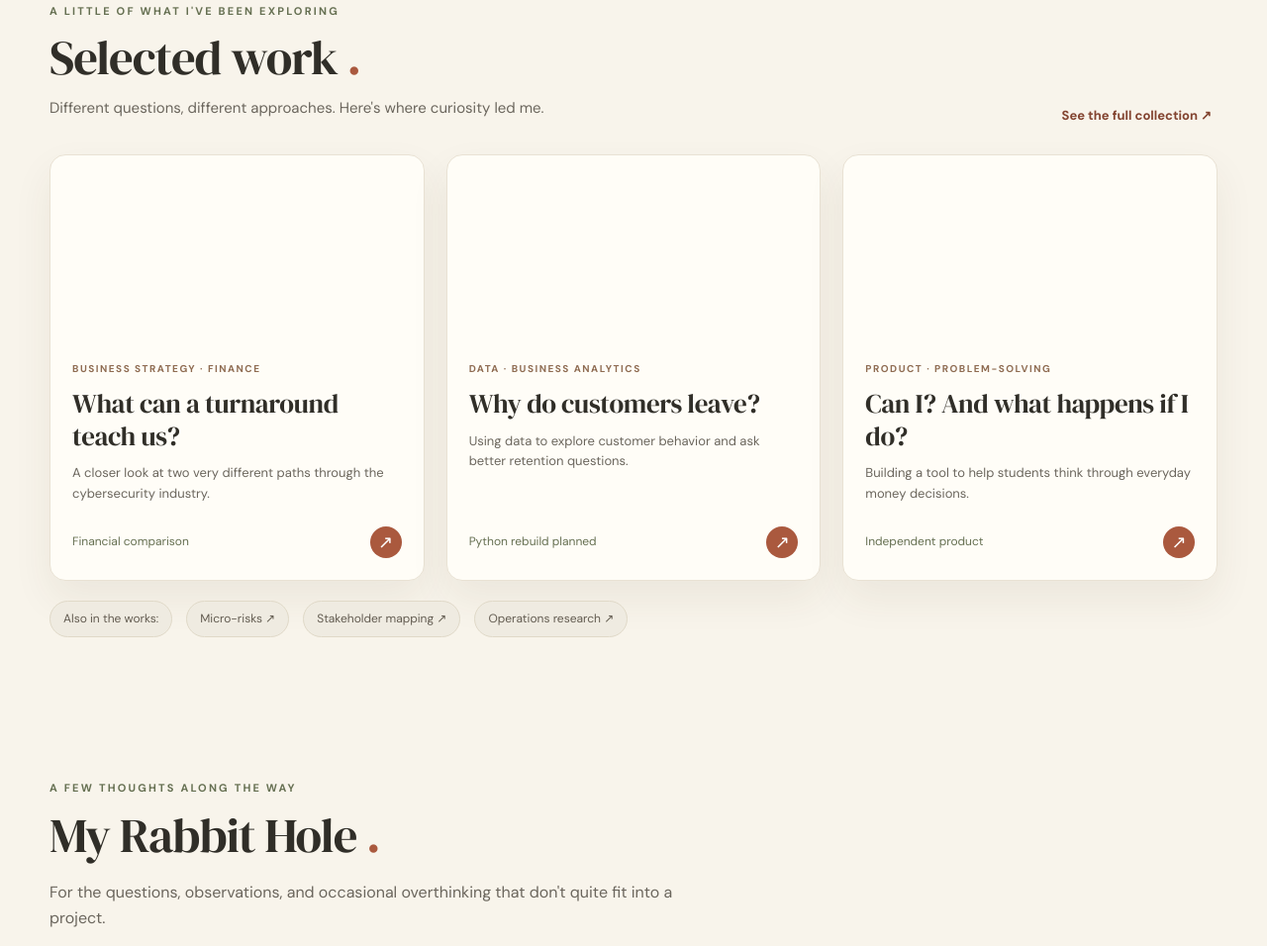
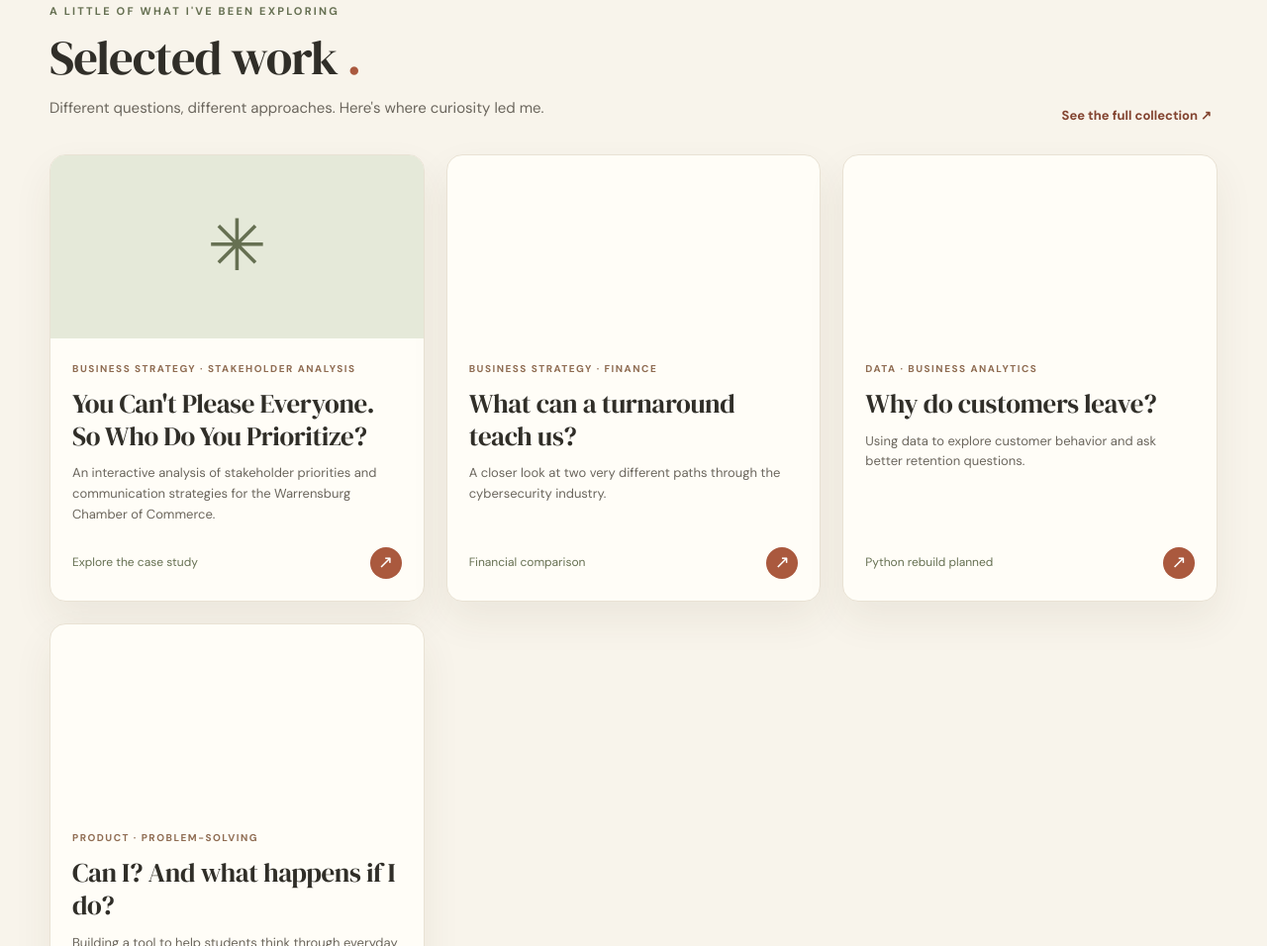
Before and after one commit to precious-diedemise/portfolio, a plain HTML site: page index.html in a window 1280 px wide. Shown: the part 809-1765 px from the top of the page at 99% size. Drawn offline with Linux system fonts and the light colour scheme.

Commit message:
Add Stakeholder Analysis project section to index.html
Added a new project section for Stakeholder Analysis with details and an interactive case study link.

```diff
--- a/index.html
+++ b/index.html
@@ -104,6 +104,29 @@
       </div>
 
       <div class="cards">
+
+<a class="project" href="stakeholder-analysis.html">
+  <div class="project-art"
+       style="background:#e5e9d9;display:grid;place-items:center"
+       aria-hidden="true">
+    <span style="font-size:72px;color:#667052">✳</span>
+  </div>
+
+  <div class="project-body">
+    <span class="tag">Business Strategy · Stakeholder Analysis</span>
+    <h3>You Can't Please Everyone. So Who Do You Prioritize?</h3>
+    <p>
+      An interactive analysis of stakeholder priorities
+      and communication strategies for the Warrensburg
+      Chamber of Commerce.
+    </p>
+    <div class="project-bottom">
+      <span>Explore the case study</span>
+      <span class="circle-arrow">↗</span>
+    </div>
+  </div>
+</a>
+
 
         <button class="project" onclick="openCase('finance')">
           <div class="project-art finance" aria-hidden="true">
```
